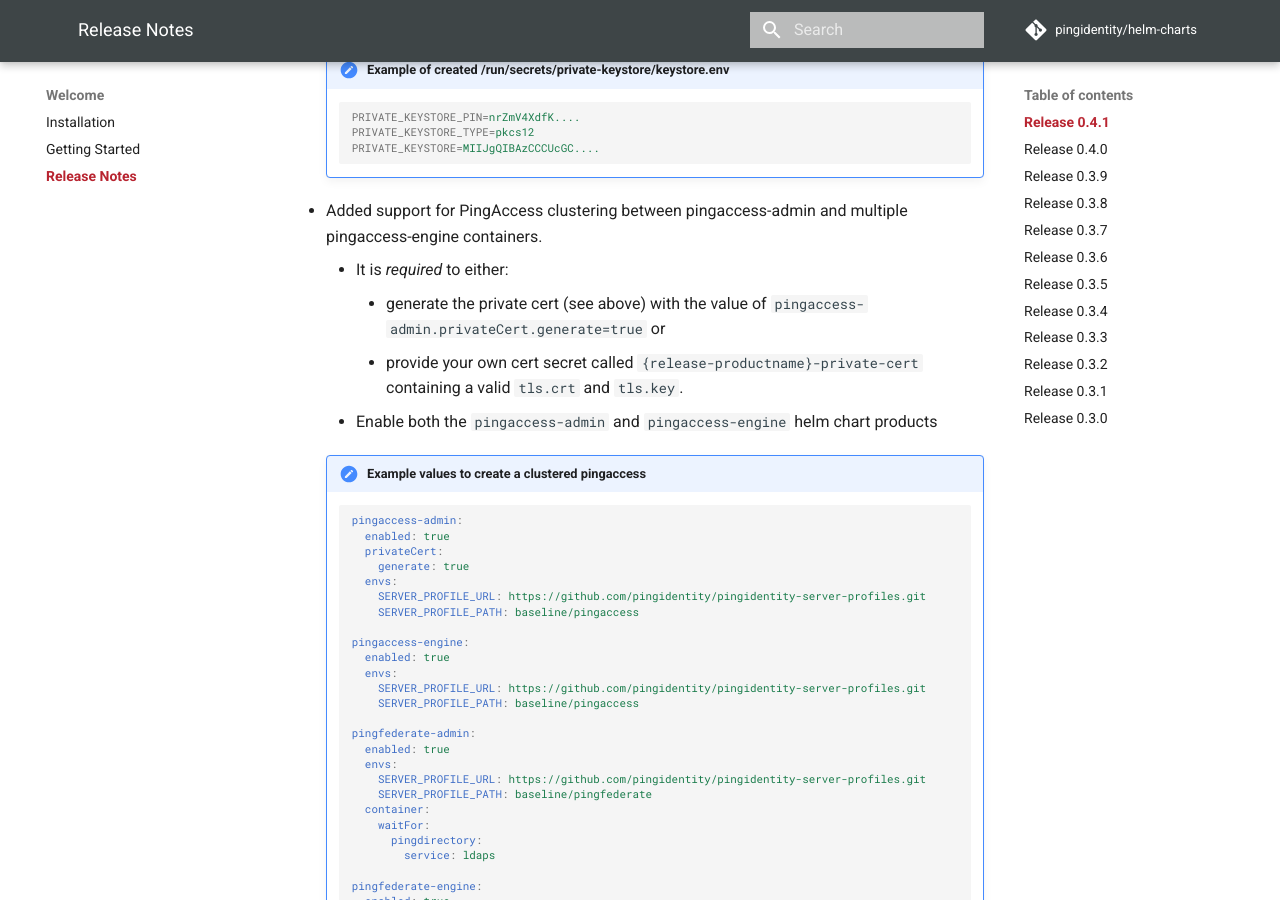
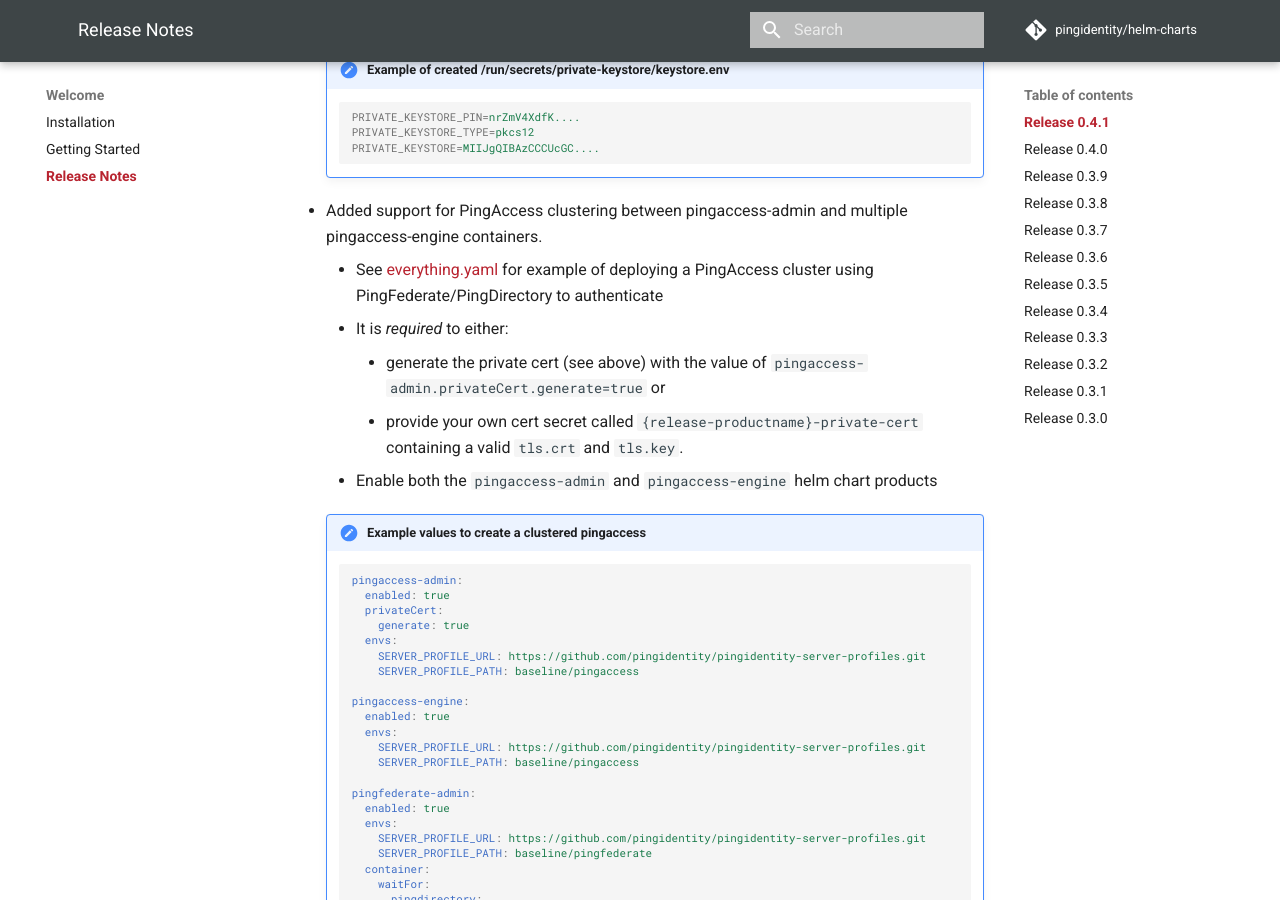
Before and after one commit to pingidentity/helm-charts, an MkDocs documentation site: the page built from docs/release-notes.md, in a window 1280 px wide and 900 px high, scrolled down 838 px. Built offline with MkDocs 1.6.1 and Material for MkDocs 9.7.7, drawn with Linux system fonts in a browser that asks for light colours; comment, search, counter and statistics services are not loaded.

Commit message:
adding example to release notes

```diff
--- a/docs/release-notes.md
+++ b/docs/release-notes.md
@@ -34,6 +34,8 @@
 
 * Added support for PingAccess clustering between pingaccess-admin and multiple
   pingaccess-engine containers.
+      * See [everything.yaml](examples/everything.yaml) for example of deploying
+        a PingAccess cluster using PingFederate/PingDirectory to authenticate
       * It is *required* to either:
           * generate the private cert (see above)
             with the value of `pingaccess-admin.privateCert.generate=true` or
```
